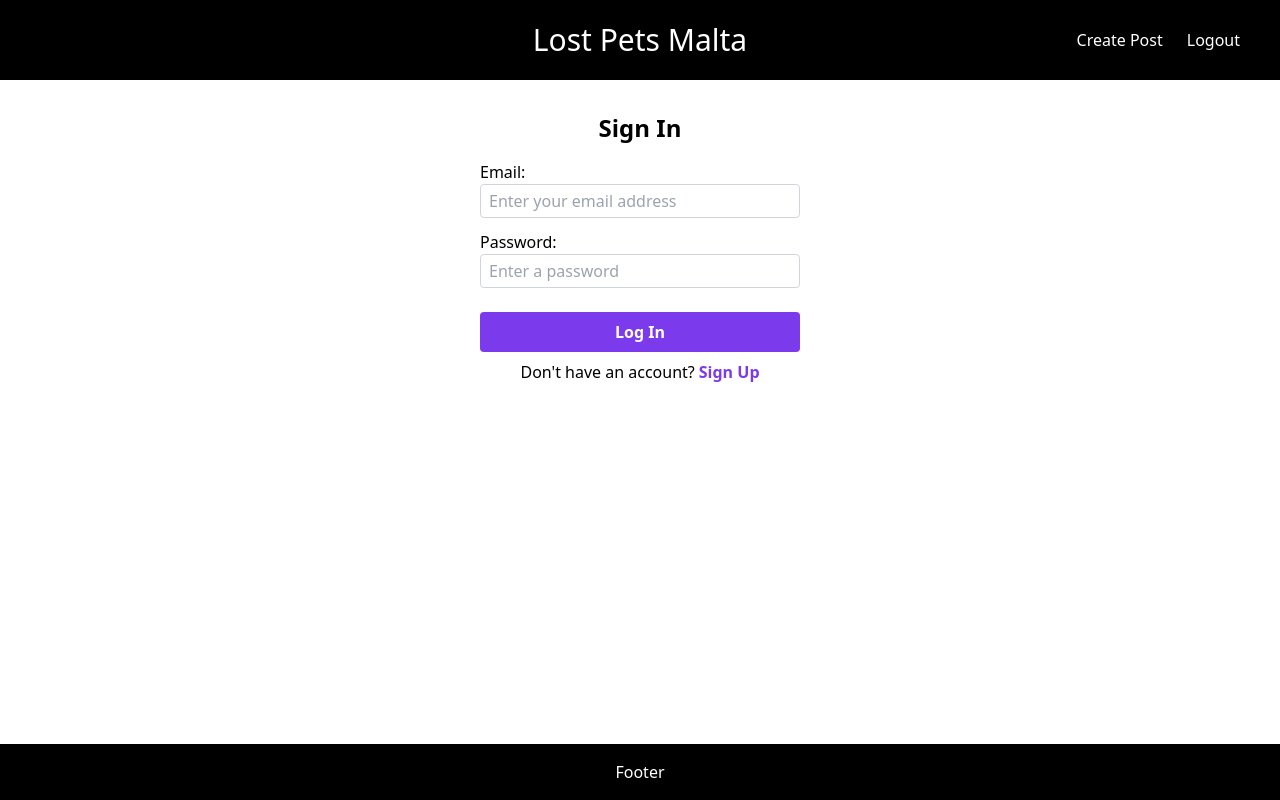
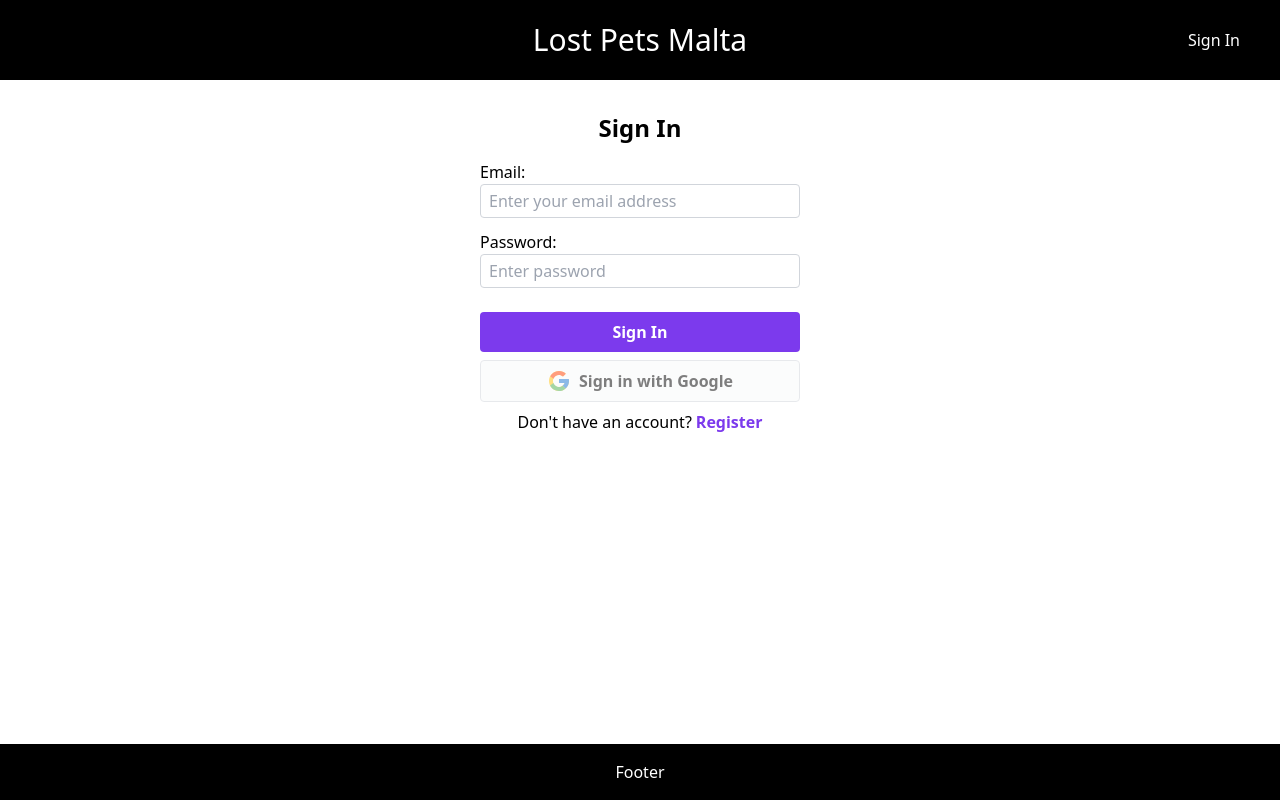
Before and after one commit to carlosgauci/lost-pets-malta, a React (Create React App) app in the folder client/: page /login in a window 1280 px wide. Built offline with nearby package versions, Linux system fonts and the light colour scheme; no server answers.

Commit message:
implement google auth

```diff
--- /dev/null
+++ b/client/src/actions/auth.js
@@ -0,0 +1,9 @@
+import { AUTH, LOGOUT } from "../constants/actionTypes";
+
+export const auth = (result, token) => {
+  return { type: AUTH, data: { result, token } };
+};
+
+export const logout = () => {
+  return { type: LOGOUT };
+};
--- a/client/src/components/Auth/Auth.js
+++ b/client/src/components/Auth/Auth.js
@@ -16,7 +16,7 @@ export default function Auth() {
           className="text-purple-600 font-semibold ml-1"
           onClick={() => setIsSignup(!isSignup)}
         >
-          {isSignup ? "Log in" : "Sign Up"}
+          {isSignup ? "Sign in" : "Register"}
         </button>
       </p>
     </section>
--- a/client/src/components/Form/AuthForm.js
+++ b/client/src/components/Form/AuthForm.js
@@ -1,7 +1,16 @@
 import React, { useState } from "react";
+import { useHistory } from "react-router-dom";
+import { GoogleLogin } from "react-google-login";
+import { useDispatch } from "react-redux";
+import { auth } from "../../actions/auth";
 import { Input, Button } from "../";
+import { FcGoogle } from "react-icons/fc";
 
 export default function AuthForm({ isSignup }) {
+  const googleClientId = process.env.REACT_APP_GOOGLE_CLIENT_ID;
+  const dispatch = useDispatch();
+  const history = useHistory();
+
   const [formData, setFormData] = useState({
     username: "",
     email: "",
@@ -9,9 +18,29 @@ export default function AuthForm({ isSignup }) {
     confirmPassword: "",
   });
 
+  // Form submit button
   const handleSubmit = (e) => {
     e.preventDefault();
   };
+
+  // Google login success
+  const googleSuccess = async (res) => {
+    const result = res?.profileObj;
+    const token = res?.tokenId;
+
+    try {
+      dispatch(auth(result, token));
+      history.push("/");
+    } catch (err) {
+      console.log(err);
+    }
+  };
+
+  // Google login failure
+  const googleFailure = () => {
+    console.log("Sign in unsuccessful. Please try again.");
+  };
+
   return (
     <form onSubmit={handleSubmit} className="container mx-auto max-w-sm">
       {/* Username - only show on sign up*/}
@@ -47,7 +76,7 @@ export default function AuthForm({ isSignup }) {
         type="password"
         label="Password:"
         name="password"
-        placeholder="Enter a password"
+        placeholder="Enter password"
         value={formData.password}
         required={true}
         handleChange={(e) =>
@@ -69,7 +98,30 @@ export default function AuthForm({ isSignup }) {
           }
         />
       )}
-      <Button text={isSignup ? "Sign Up" : "Log In"} />
+
+      {/* Form submit button */}
+      <Button text={isSignup ? "Register" : "Sign In"} />
+
+      {/* Login with google */}
+      <GoogleLogin
+        clientId={googleClientId}
+        render={(renderProps) => (
+          <Button
+            text={
+              <span className="flex items-center justify-center">
+                <FcGoogle className="mr-2 text-2xl" />
+                Sign in with Google
+              </span>
+            }
+            google={true}
+            disabled={renderProps.disabled}
+            handleClick={renderProps.onClick}
+          />
+        )}
+        onSuccess={googleSuccess}
+        onFailure={googleFailure}
+        cookiePolicy="single_host_origin"
+      />
     </form>
   );
 }
--- a/client/src/components/Form/Button.js
+++ b/client/src/components/Form/Button.js
@@ -1,11 +1,16 @@
 import React from "react";
 
-export default function Button({ text, disabled }) {
+export default function Button({ text, disabled, google, handleClick }) {
   return (
     <button
-      type="submit"
-      className="bg-purple-600 text-white font-semibold py-2 rounded w-full mt-3 mb-2 disabled:opacity-50"
+      type={google ? "button" : "submit"}
+      className={`font-semibold py-2 rounded w-full mb-2 disabled:opacity-50 ${
+        google
+          ? "bg-gray-50 text-black border border-gray-300"
+          : "bg-purple-600 text-white mt-3"
+      } `}
       disabled={disabled || undefined}
+      onClick={handleClick || undefined}
     >
       {text}
     </button>
--- a/client/src/components/Navigation/NavLinks.js
+++ b/client/src/components/Navigation/NavLinks.js
@@ -1,14 +1,19 @@
-import React from "react";
+import React, { useState, useEffect } from "react";
 import { useDispatch } from "react-redux";
 import {
   toggleModal,
   selectPost,
   toggleNavigation,
 } from "../../actions/settings";
-import { Link } from "react-router-dom";
+import { logout } from "../../actions/auth";
+import { Link, useHistory, useLocation } from "react-router-dom";
 
 export default function NavLinks({ mobile }) {
   const dispatch = useDispatch();
+  const history = useHistory();
+  const location = useLocation();
+
+  const [user, setUser] = useState(JSON.parse(localStorage.getItem("profile")));
 
   // Open create post modal
   // Clear selected post in case we were editing, if on mobile close the nav, and toggle the modal
@@ -18,7 +23,15 @@ export default function NavLinks({ mobile }) {
     dispatch(toggleModal());
   };
 
-  const user = true;
+  // Logout button
+  const handleLogout = () => {
+    dispatch(logout());
+    history.push("/login");
+  };
+
+  useEffect(() => {
+    setUser(JSON.parse(localStorage.getItem("profile")));
+  }, [location]);
 
   return (
     <ul className="flex flex-col items-center text-white text-3xl md:text-base md:flex-row">
@@ -30,11 +43,16 @@ export default function NavLinks({ mobile }) {
           >
             Create Post
           </li>
-          <li className=" px-2 rounded-lg cursor-pointer">Logout</li>
+          <li
+            className=" px-2 rounded-lg cursor-pointer"
+            onClick={handleLogout}
+          >
+            Sign Out
+          </li>
         </>
       ) : (
         <li className="px-2 rounded-lg cursor-pointer">
-          <Link to="/login">Login</Link>
+          <Link to="/login">Sign In</Link>
         </li>
       )}
     </ul>
--- a/client/src/components/Posts/CategoryFilter.js
+++ b/client/src/components/Posts/CategoryFilter.js
@@ -12,7 +12,7 @@ export default function CategoryFilter() {
 
   return (
     <section>
-      <ul className="flex flex-wrap justify-center my-4 md:my-8">
+      <ul className="flex flex-wrap justify-center my-4 md:my-6">
         <CategoryItem
           text="All Pets"
           category=""
--- a/client/src/components/Posts/Posts.js
+++ b/client/src/components/Posts/Posts.js
@@ -1,4 +1,4 @@
-import React, { useEffect } from "react";
+import React, { useEffect, useState } from "react";
 import { CategoryFilter, SinglePost } from "../";
 import { useDispatch, useSelector } from "react-redux";
 import { getPosts } from "../../actions/posts";
@@ -6,6 +6,7 @@ import { getPosts } from "../../actions/posts";
 export default function Posts() {
   const dispatch = useDispatch();
 
+  const user = JSON.parse(localStorage.getItem("profile"));
   const posts = useSelector((state) => state.posts);
   const selectedCategory = useSelector(
     (state) => state.settings.categorySelected
@@ -23,6 +24,11 @@ export default function Posts() {
 
   return (
     <section className="container mx-auto mb-4 md:mb-8 flex-1">
+      {user && (
+        <p className="text-center font-semibold mt-4 md:mt-6">
+          Welcome, {user.result.givenName}!
+        </p>
+      )}
       <CategoryFilter />
       <div className="grid gap-10 template-columns justify-center">
         {filteredPosts.map((post) => (
--- a/client/src/constants/actionTypes.js
+++ b/client/src/constants/actionTypes.js
@@ -1,11 +1,15 @@
-// posts
+// Posts
 export const GET_POSTS = "GET_POSTS";
 export const CREATE = "CREATE_POST";
 export const UPDATE = "UPDATE_POST";
 export const DELETE = "DELETE_POST";
 
-// settings
+// Settings
 export const TOGGLE_MODAL = "TOGGLE_POST_MODAL";
 export const SELECT_CATEGORY = "SELECT_CATEGORY";
 export const SELECT_POST = "SELECT_CURRENT_POST";
 export const TOGGLE_NAVIGATION = "TOGGLE_NAVIGATION";
+
+// Auth
+export const AUTH = "AUTH";
+export const LOGOUT = "LOGOUT";
--- a/client/src/index.js
+++ b/client/src/index.js
@@ -8,7 +8,8 @@ import App from "./components/App";
 
 import reducers from "./reducers";
 
-const store = createStore(reducers, compose(applyMiddleware(thunk)));
+const composeEnhancers = window.__REDUX_DEVTOOLS_EXTENSION_COMPOSE__ || compose;
+const store = createStore(reducers, composeEnhancers(applyMiddleware(thunk)));
 
 ReactDOM.render(
   <Provider store={store}>
--- /dev/null
+++ b/client/src/reducers/auth.js
@@ -0,0 +1,22 @@
+import { AUTH, LOGOUT } from "../constants/actionTypes";
+
+const initState = {
+  authData: null,
+};
+
+const authReducer = (state = initState, action) => {
+  switch (action.type) {
+    case AUTH:
+      localStorage.setItem("profile", JSON.stringify({ ...action?.data }));
+      return { ...state, authData: action?.data };
+
+    case LOGOUT:
+      localStorage.clear();
+      return state;
+
+    default:
+      return state;
+  }
+};
+
+export default authReducer;
--- a/client/src/reducers/index.js
+++ b/client/src/reducers/index.js
@@ -1,8 +1,10 @@
 import { combineReducers } from "redux";
 import posts from "./posts";
 import settings from "./settings";
+import auth from "./auth";
 
 export default combineReducers({
   posts,
   settings,
+  auth,
 });
```
